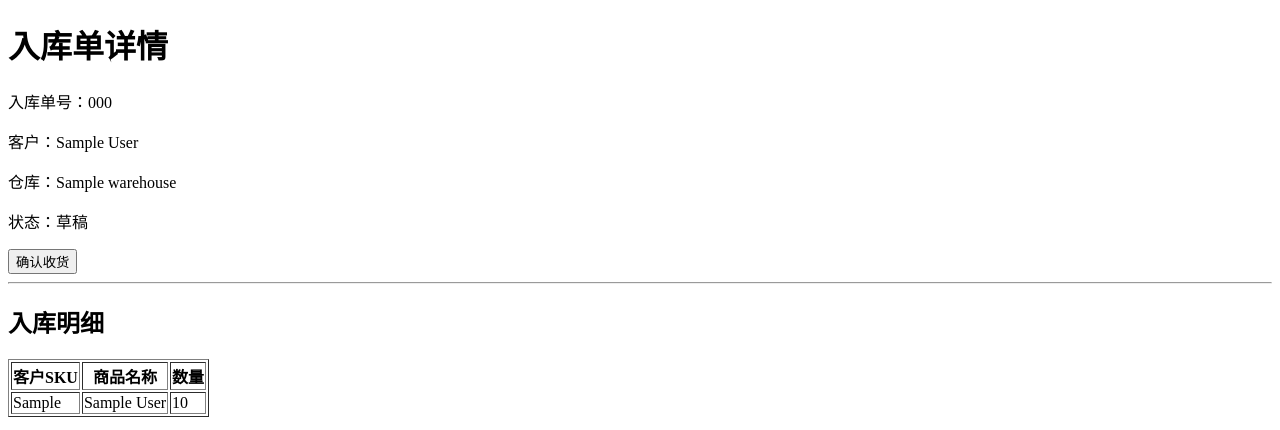
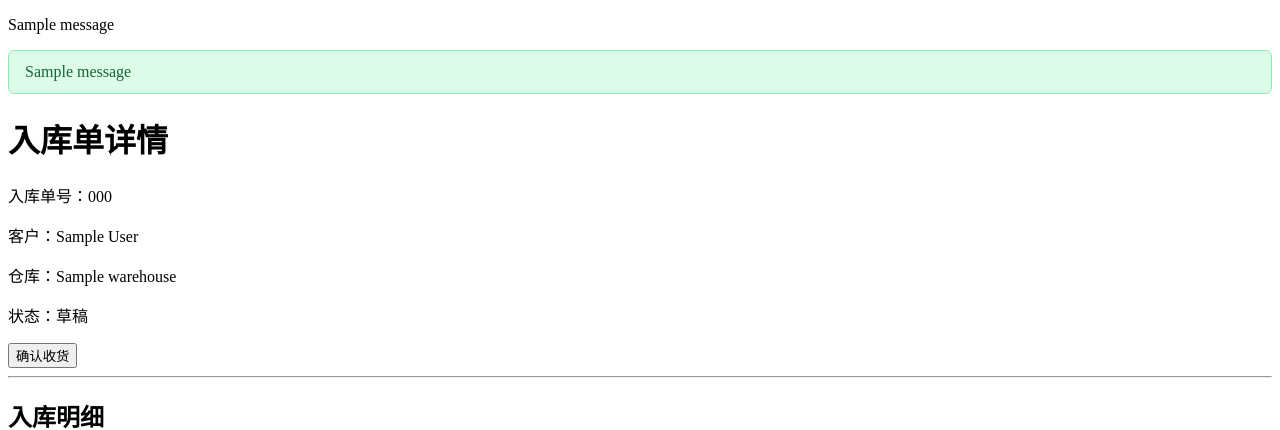
Before and after one commit to wangxixiang/learnDjango, a Django app: page /inbound/1/ in a window 1280 px wide. Shown: the top 430 px of the page. Run offline with Django 5.2, Linux system fonts and the light colour scheme; tables that the repository leaves empty hold one stand-in row (values such as "Sample post"); one stand-in notice (Sample message) is shown.

Commit message:
前台展示message 带颜色的

```diff
--- a/hello/templates/hello/inbound_detail.html
+++ b/hello/templates/hello/inbound_detail.html
@@ -4,9 +4,45 @@
 <head>
     <meta charset="UTF-8">
     <title>入库单详情</title>
+
+    <style>
+        .message {
+            padding: 12px 16px;
+            margin: 12px 0;
+            border-radius: 6px;
+            font-size: 16px;
+        }
+
+        .message.success {
+            color: #166534;
+            background-color: #dcfce7;
+            border: 1px solid #86efac;
+        }
+
+        .message.warning {
+            color: #854d0e;
+            background-color: #fef3c7;
+            border: 1px solid #fcd34d;
+        }
+    </style>
+
 </head>
 
 <body>
+    {% comment %} 显示消息 {% endcomment %}
+    {% if messages %}
+        {% for message in messages %}
+            <p>{{ message }}</p>
+        {% endfor %}
+    {% endif %}
+    {% comment %} 显示带颜色的消息 {% endcomment %}
+        {% if messages %}
+            {% for message in messages %}
+                <div class="message {{ message.tags }}">
+                    {{ message }}
+                </div>
+            {% endfor %}
+        {% endif %}
 
     <h1>入库单详情</h1>
 
--- a/hello/views.py
+++ b/hello/views.py
@@ -1,7 +1,8 @@
 import re
+from django.contrib import messages
 from django.shortcuts import render, redirect
 from django.utils.timezone import datetime
-from django.http import HttpResponse
+from django.http import HttpResponse, request
 from django.db import transaction
 from django.db.models import Count, Sum
 
@@ -42,6 +43,7 @@ def inbound_receive(request, order_id):
         return redirect("inbound_detail", order_id=order.id)
     # 防止重复收货，只有草稿状态的订单才能收货
     if order.status != InboundOrderStatus.DRAFT:
+        messages.warning(request, "该入库单已处理，不能重复收货。")
         return redirect("inbound_detail", order_id=order.id)
 
     items = order.items.all()
@@ -72,7 +74,10 @@ def inbound_receive(request, order_id):
 
     order.status = InboundOrderStatus.RECEIVED
     order.save()
-
+    messages.success(
+        request,
+        f"入库单 {order.code} 已收货成功！",
+    )
     return redirect("inbound_detail", order_id=order.id)
 
 
```
